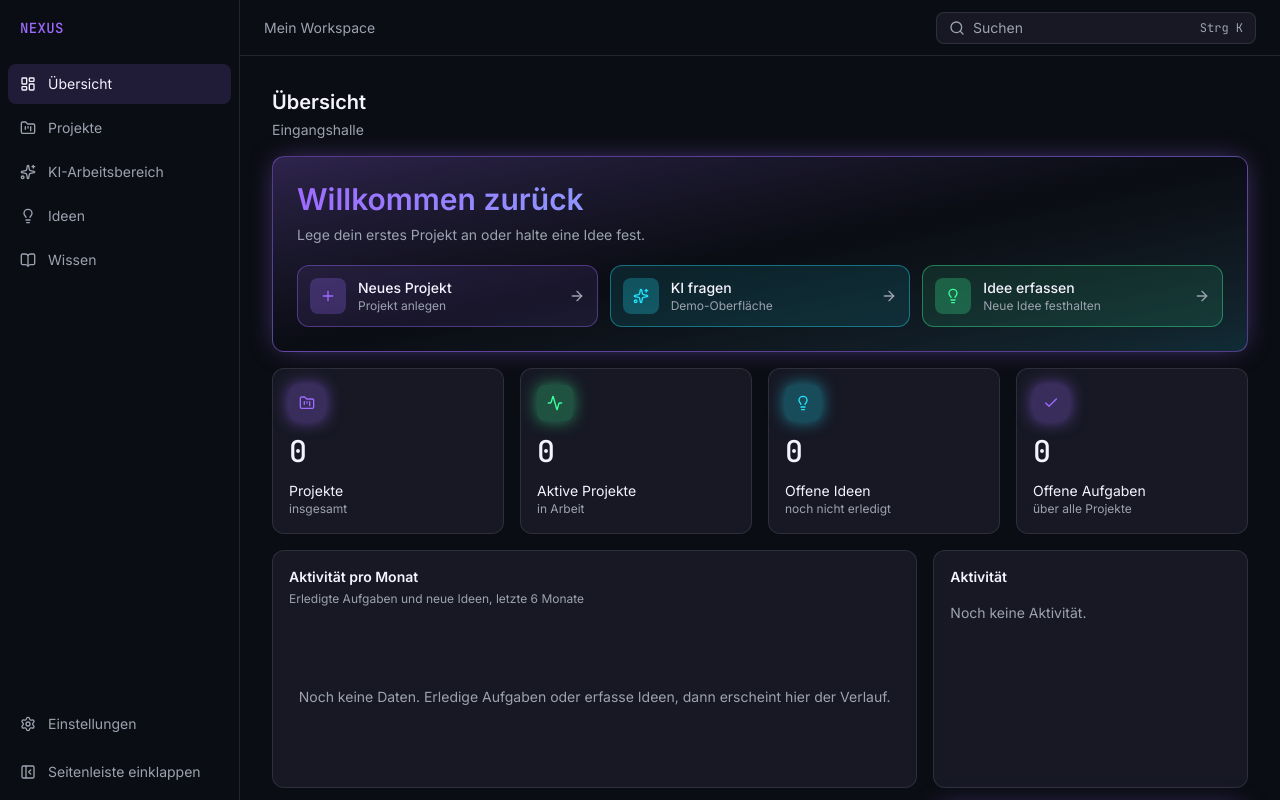
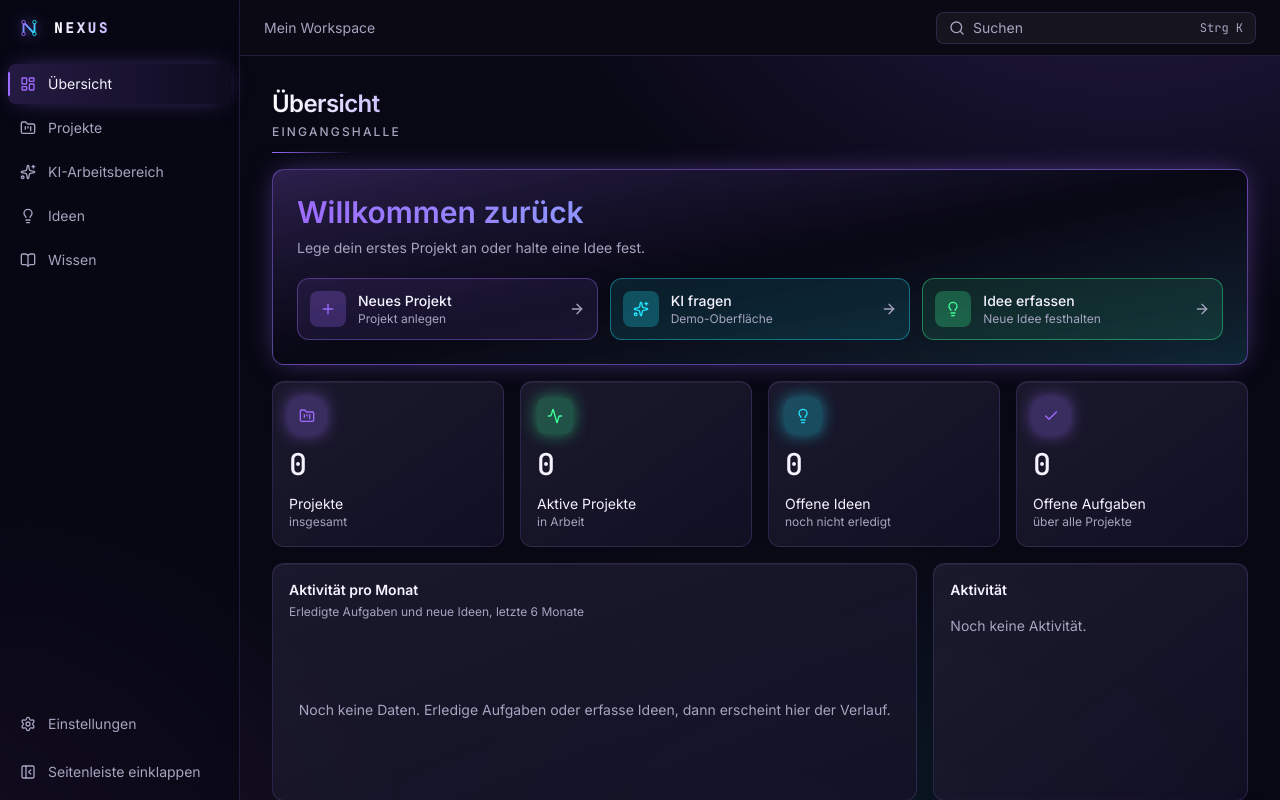
Before and after one commit to keylulu2701/Nexus, a React (Vite) app: page / in a window 1280 px wide. Built offline with nearby package versions, Linux system fonts and the light colour scheme.

Commit message:
Schritt 26: Neues Fundament im Weltraum-Stil

```diff
--- a/electron/main.cjs
+++ b/electron/main.cjs
@@ -85,8 +85,10 @@ function fensterErstellen() {
     height: 900,
     minWidth: 1024,
     minHeight: 640,
-    backgroundColor: '#0B0D14',
+    backgroundColor: '#080814',
     autoHideMenuBar: true,
+    titleBarStyle: 'hidden',
+    titleBarOverlay: { color: '#0a0914', symbolColor: '#f5f3ff', height: 56 },
     icon: path.join(__dirname, '..', 'build', 'icon.png'),
     webPreferences: {
       preload: path.join(__dirname, 'preload.cjs'),
--- a/src/components/Badge.tsx
+++ b/src/components/Badge.tsx
@@ -1,12 +1,13 @@
 import type { ReactNode } from 'react'
 
-type Farbe = 'neutral' | 'violet' | 'cyan' | 'green'
+type Farbe = 'neutral' | 'violet' | 'cyan' | 'green' | 'magenta'
 
 const stile: Record<Farbe, string> = {
-  neutral: 'bg-nx-text/10 text-nx-muted',
+  neutral: 'bg-white/10 text-nx-muted',
   violet: 'bg-nx-violet/15 text-nx-violet',
   cyan: 'bg-nx-cyan/15 text-nx-cyan',
   green: 'bg-nx-green/15 text-nx-green',
+  magenta: 'bg-nx-magenta/15 text-nx-magenta',
 }
 
 export function Badge({ farbe = 'neutral', children }: { farbe?: Farbe; children: ReactNode }) {
--- a/src/components/Card.tsx
+++ b/src/components/Card.tsx
@@ -3,7 +3,7 @@ import type { HTMLAttributes } from 'react'
 export function Card({ className = '', ...rest }: HTMLAttributes<HTMLDivElement>) {
   return (
     <div
-      className={`rounded-lg border border-nx-line bg-nx-panel p-4 ${className}`}
+      className={`rounded-lg border border-nx-line bg-nx-panel bg-gradient-to-br from-white/[0.04] to-transparent p-4 shadow-[inset_0_1px_0_rgb(255_255_255/0.05)] ${className}`}
       {...rest}
     />
   )
--- a/src/components/Input.tsx
+++ b/src/components/Input.tsx
@@ -3,7 +3,7 @@ import type { InputHTMLAttributes } from 'react'
 export function Input({ className = '', ...rest }: InputHTMLAttributes<HTMLInputElement>) {
   return (
     <input
-      className={`w-full rounded-md border border-nx-line bg-nx-bg px-3 py-2 text-sm text-nx-text placeholder:text-nx-muted hover:border-nx-text/25 ${className}`}
+      className={`w-full rounded-md border border-nx-line bg-nx-bg/70 px-3 py-2 text-sm text-nx-text transition-colors placeholder:text-nx-muted hover:border-nx-violet/40 focus-visible:border-nx-violet/70 focus-visible:shadow-[0_0_0_3px_rgb(157_107_255/0.18)] focus-visible:outline-none ${className}`}
       {...rest}
     />
   )
--- /dev/null
+++ b/src/components/Logo.tsx
@@ -0,0 +1,30 @@
+export function Logo({ groesse = 28 }: { groesse?: number }) {
+  return (
+    <svg
+      width={groesse}
+      height={groesse}
+      viewBox="0 0 512 512"
+      aria-hidden
+      style={{ filter: 'drop-shadow(0 0 6px rgb(157 107 255 / 0.55))' }}
+    >
+      <defs>
+        <linearGradient id="nx-logo-strich" x1="0" y1="0" x2="1" y2="1">
+          <stop offset="0" stopColor="#9D6BFF" />
+          <stop offset="1" stopColor="#22E5FF" />
+        </linearGradient>
+      </defs>
+      <path
+        d="M148 372 V140 L364 372 V140"
+        fill="none"
+        stroke="url(#nx-logo-strich)"
+        strokeWidth="38"
+        strokeLinecap="round"
+        strokeLinejoin="round"
+      />
+      <circle cx="148" cy="372" r="34" fill="#080814" stroke="#9D6BFF" strokeWidth="18" />
+      <circle cx="148" cy="140" r="34" fill="#080814" stroke="#9D6BFF" strokeWidth="18" />
+      <circle cx="364" cy="372" r="34" fill="#080814" stroke="#22E5FF" strokeWidth="18" />
+      <circle cx="364" cy="140" r="34" fill="#080814" stroke="#22E5FF" strokeWidth="18" />
+    </svg>
+  )
+}
--- a/src/components/PageHeader.tsx
+++ b/src/components/PageHeader.tsx
@@ -10,8 +10,16 @@ export function PageHeader({ titel, raum, aktion }: PageHeaderProps) {
   return (
     <div className="flex items-start justify-between gap-4">
       <div>
-        <h1 className="text-xl font-semibold">{titel}</h1>
-        {raum ? <p className="mt-1 text-sm text-nx-muted">{raum}</p> : null}
+        <h1 className="nx-titel text-2xl font-semibold tracking-tight">{titel}</h1>
+        {raum ? (
+          <p className="mt-1 text-xs font-medium uppercase tracking-[0.18em] text-nx-muted">
+            {raum}
+          </p>
+        ) : null}
+        <span
+          aria-hidden
+          className="mt-3 block h-px w-20 bg-gradient-to-r from-[var(--nx-akzent)] to-transparent"
+        />
       </div>
       {aktion}
     </div>
--- a/src/index.css
+++ b/src/index.css
@@ -1,14 +1,18 @@
 @import "tailwindcss";
 
 @theme {
-  --color-nx-bg: #0b0d14;
-  --color-nx-panel: #171824;
+  --color-nx-bg: #080814;
+  --color-nx-bar: #0a0914;
+  --color-nx-panel: rgb(21 18 40 / 0.78);
   --color-nx-violet: #9d6bff;
+  --color-nx-magenta: #e879f9;
+  --color-nx-lilac: #c4b5fd;
+  --color-nx-blue: #6ea8ff;
   --color-nx-cyan: #22e5ff;
   --color-nx-green: #3dff9a;
   --color-nx-text: #f5f3ff;
-  --color-nx-muted: #9ca3af;
-  --color-nx-line: rgb(245 243 255 / 0.1);
+  --color-nx-muted: #a6a4c0;
+  --color-nx-line: rgb(167 139 250 / 0.16);
 
   --font-sans: "Inter", system-ui, sans-serif;
   --font-mono: "JetBrains Mono", ui-monospace, monospace;
@@ -19,16 +23,127 @@
 }
 
 @layer base {
+  :root {
+    --nebel-1: 139 92 246;
+    --nebel-2: 232 121 249;
+    --nebel-3: 34 229 255;
+    --nx-akzent: #9d6bff;
+  }
+
+  /* Jeder Bereich hat einen eigenen leichten Farbton */
+  [data-sektor="uebersicht"] {
+    --nebel-1: 139 92 246;
+    --nebel-2: 232 121 249;
+    --nebel-3: 34 229 255;
+    --nx-akzent: #9d6bff;
+  }
+  [data-sektor="projekte"] {
+    --nebel-1: 157 107 255;
+    --nebel-2: 99 102 241;
+    --nebel-3: 232 121 249;
+    --nx-akzent: #9d6bff;
+  }
+  [data-sektor="ki"] {
+    --nebel-1: 34 211 238;
+    --nebel-2: 99 102 241;
+    --nebel-3: 157 107 255;
+    --nx-akzent: #22e5ff;
+  }
+  [data-sektor="ideen"] {
+    --nebel-1: 232 121 249;
+    --nebel-2: 244 114 182;
+    --nebel-3: 157 107 255;
+    --nx-akzent: #e879f9;
+  }
+  [data-sektor="wissen"] {
+    --nebel-1: 110 168 255;
+    --nebel-2: 99 102 241;
+    --nebel-3: 34 229 255;
+    --nx-akzent: #6ea8ff;
+  }
+  [data-sektor="einstellungen"] {
+    --nebel-1: 139 120 200;
+    --nebel-2: 99 102 241;
+    --nebel-3: 157 107 255;
+    --nx-akzent: #c4b5fd;
+  }
+
   body {
     background-color: var(--color-nx-bg);
     color: var(--color-nx-text);
     font-family: var(--font-sans);
   }
 
+  ::selection {
+    background: rgb(157 107 255 / 0.35);
+  }
+
   :focus-visible {
     outline: 2px solid var(--color-nx-violet);
     outline-offset: 2px;
   }
+
+  /* Schlanke, dunkle Scrollleisten */
+  * {
+    scrollbar-width: thin;
+    scrollbar-color: rgb(167 139 250 / 0.28) transparent;
+  }
+}
+
+/* Weicher Nebel im Hintergrund, statisch */
+.nx-nebel {
+  background:
+    radial-gradient(60rem 38rem at 88% -8%, rgb(var(--nebel-1) / 0.2), transparent 62%),
+    radial-gradient(52rem 38rem at -8% 108%, rgb(var(--nebel-2) / 0.14), transparent 62%),
+    radial-gradient(44rem 30rem at 62% 104%, rgb(var(--nebel-3) / 0.08), transparent 66%);
+}
+
+/* Leiste oben: Platz für die Fenster-Knöpfe der Desktop-App lassen */
+.nx-kopf {
+  padding-right: max(24px, calc(100vw - env(titlebar-area-x, 0px) - env(titlebar-area-width, 100vw) + 16px));
+}
+
+@utility nx-drag {
+  -webkit-app-region: drag;
+}
+
+@utility nx-no-drag {
+  -webkit-app-region: no-drag;
+}
+
+/* Überschrift mit leichtem Verlauf */
+@utility nx-titel {
+  background-image: linear-gradient(90deg, #ffffff, var(--color-nx-lilac));
+  -webkit-background-clip: text;
+  background-clip: text;
+  color: transparent;
+}
+
+/* Hauptknopf */
+@utility nx-knopf {
+  background-image: linear-gradient(135deg, #9d6bff, #c05ff0);
+  box-shadow:
+    0 0 22px -8px rgb(157 107 255 / 0.8),
+    inset 0 1px 0 rgb(255 255 255 / 0.18);
+
+  &:hover:not(:disabled) {
+    filter: brightness(1.1);
+  }
+
+  &:active:not(:disabled) {
+    filter: brightness(0.95);
+  }
+
+  &:disabled {
+    box-shadow: none;
+    filter: saturate(0.6);
+  }
+}
+
+/* Aktiver Menüpunkt */
+@utility nx-aktiv {
+  background-image: linear-gradient(90deg, rgb(157 107 255 / 0.2), rgb(157 107 255 / 0.05));
+  box-shadow: 0 0 24px -10px rgb(157 107 255 / 0.8);
 }
 
 @utility glow-violet {
--- a/src/layout/AppShell.tsx
+++ b/src/layout/AppShell.tsx
@@ -1,19 +1,30 @@
 import { useCallback, useState } from 'react'
-import { Outlet } from 'react-router-dom'
+import { Outlet, useLocation } from 'react-router-dom'
 import { RueckgaengigLeiste } from '../components/RueckgaengigLeiste'
 import { Header } from './Header'
 import { KommandoPalette } from './KommandoPalette'
 import { Sidebar } from './Sidebar'
 import { useTastenkuerzel } from './useTastenkuerzel'
 
+function sektorVon(pfad: string) {
+  if (pfad.startsWith('/projekte')) return 'projekte'
+  if (pfad.startsWith('/ki')) return 'ki'
+  if (pfad.startsWith('/ideen')) return 'ideen'
+  if (pfad.startsWith('/wissen')) return 'wissen'
+  if (pfad.startsWith('/einstellungen')) return 'einstellungen'
+  return 'uebersicht'
+}
+
 export function AppShell() {
   const [paletteOffen, setPaletteOffen] = useState(false)
   const umschalten = useCallback(() => setPaletteOffen((o) => !o), [])
+  const { pathname } = useLocation()
 
   useTastenkuerzel(umschalten)
 
   return (
-    <div className="flex h-screen">
+    <div data-sektor={sektorVon(pathname)} className="relative isolate flex h-screen">
+      <div aria-hidden className="nx-nebel pointer-events-none absolute inset-0 -z-10" />
       <Sidebar />
       <div className="flex min-w-0 flex-1 flex-col">
         <Header onSuchen={() => setPaletteOffen(true)} />
--- a/src/layout/Header.tsx
+++ b/src/layout/Header.tsx
@@ -3,14 +3,14 @@ import { de } from '../i18n/de'
 
 export function Header({ onSuchen }: { onSuchen: () => void }) {
   return (
-    <header className="flex h-14 shrink-0 items-center justify-between gap-4 border-b border-nx-line px-6">
+    <header className="nx-drag nx-kopf flex h-14 shrink-0 items-center justify-between gap-4 border-b border-nx-line bg-nx-bar pl-6">
       <p className="text-sm text-nx-muted">{de.app.workspace}</p>
 
       <button
         type="button"
         onClick={onSuchen}
         aria-label={de.shell.suchen}
-        className="flex h-8 w-80 items-center gap-2 rounded-md border border-nx-line bg-nx-panel px-3 text-sm text-nx-muted transition-colors hover:border-nx-text/25 hover:text-nx-text"
+        className="nx-no-drag flex h-8 w-80 items-center gap-2 rounded-md border border-nx-line bg-white/5 px-3 text-sm text-nx-muted transition-colors hover:border-nx-violet/40 hover:text-nx-text"
       >
         <Search size={16} className="shrink-0" />
         <span className="flex-1 text-left">{de.shell.suchen}</span>
--- a/src/layout/Sidebar.tsx
+++ b/src/layout/Sidebar.tsx
@@ -11,16 +11,41 @@ import {
   Sparkles,
 } from 'lucide-react'
 import type { LucideIcon } from 'lucide-react'
+import { Logo } from '../components/Logo'
 import { de } from '../i18n/de'
 
 const SPEICHER_KEY = 'nexus.seitenleiste.eingeklappt'
 
-const eintraege: { pfad: string; titel: string; icon: LucideIcon; ende?: boolean }[] = [
-  { pfad: '/', titel: de.nav.uebersicht.titel, icon: LayoutDashboard, ende: true },
-  { pfad: '/projekte', titel: de.nav.projekte.titel, icon: FolderKanban },
-  { pfad: '/ki', titel: de.nav.ki.titel, icon: Sparkles },
-  { pfad: '/ideen', titel: de.nav.ideen.titel, icon: Lightbulb },
-  { pfad: '/wissen', titel: de.nav.wissen.titel, icon: BookOpen },
+type Akzent = 'violet' | 'cyan' | 'magenta' | 'blue'
+
+const akzentIcon: Record<Akzent, string> = {
+  violet: 'text-nx-violet',
+  cyan: 'text-nx-cyan',
+  magenta: 'text-nx-magenta',
+  blue: 'text-nx-blue',
+}
+
+const akzentBalken: Record<Akzent, string> = {
+  violet: 'bg-nx-violet',
+  cyan: 'bg-nx-cyan',
+  magenta: 'bg-nx-magenta',
+  blue: 'bg-nx-blue',
+}
+
+type Eintrag = {
+  pfad: string
+  titel: string
+  icon: LucideIcon
+  akzent: Akzent
+  ende?: boolean
+}
+
+const eintraege: Eintrag[] = [
+  { pfad: '/', titel: de.nav.uebersicht.titel, icon: LayoutDashboard, akzent: 'violet', ende: true },
+  { pfad: '/projekte', titel: de.nav.projekte.titel, icon: FolderKanban, akzent: 'violet' },
+  { pfad: '/ki', titel: de.nav.ki.titel, icon: Sparkles, akzent: 'cyan' },
+  { pfad: '/ideen', titel: de.nav.ideen.titel, icon: Lightbulb, akzent: 'magenta' },
+  { pfad: '/wissen', titel: de.nav.wissen.titel, icon: BookOpen, akzent: 'blue' },
 ]
 
 function ladeZustand(): boolean {
@@ -32,6 +57,44 @@ function ladeZustand(): boolean {
 }
 
 const basis = 'flex h-10 items-center gap-3 rounded-md px-3 text-sm transition-colors'
+
+function NavEintrag({
+  eintrag,
+  eingeklappt,
+  klasse = '',
+}: {
+  eintrag: Eintrag
+  eingeklappt: boolean
+  klasse?: string
+}) {
+  const { pfad, titel, icon: Icon, akzent, ende } = eintrag
+  return (
+    <NavLink
+      to={pfad}
+      end={ende}
+      title={eingeklappt ? titel : undefined}
+      aria-label={titel}
+      className={({ isActive }) =>
+        `${basis} relative ${klasse} ${
+          isActive ? 'nx-aktiv text-nx-text' : 'text-nx-muted hover:bg-white/5 hover:text-nx-text'
+        }`
+      }
+    >
+      {({ isActive }) => (
+        <>
+          <span
+            aria-hidden
+            className={`absolute bottom-2 left-0 top-2 w-0.5 rounded-full transition-opacity ${akzentBalken[akzent]} ${
+              isActive ? 'opacity-100' : 'opacity-0'
+            }`}
+          />
+          <Icon size={16} className={`shrink-0 ${isActive ? akzentIcon[akzent] : ''}`} />
+          {eingeklappt ? null : <span className="truncate">{titel}</span>}
+        </>
+      )}
+    </NavLink>
+  )
+}
 
 export function Sidebar() {
   const [eingeklappt, setEingeklappt] = useState(ladeZustand)
@@ -47,50 +110,36 @@ export function Sidebar() {
     })
   }
 
-  function linkKlasse({ isActive }: { isActive: boolean }) {
-    return `${basis} ${
-      isActive
-        ? 'bg-nx-violet/15 text-nx-text'
-        : 'text-nx-muted hover:bg-nx-text/10 hover:text-nx-text'
-    }`
-  }
-
   return (
     <aside
-      className={`flex shrink-0 flex-col border-r border-nx-line bg-nx-bg p-2 transition-[width] ${
+      className={`flex shrink-0 flex-col border-r border-nx-line bg-nx-bg/60 p-2 backdrop-blur-md transition-[width] ${
         eingeklappt ? 'w-14' : 'w-60'
       }`}
     >
-      <div className="flex h-10 items-center px-3">
-        <span className="font-mono text-sm font-medium tracking-wide text-nx-violet">
-          {eingeklappt ? 'N' : de.app.name}
-        </span>
+      <div className="nx-drag flex h-10 items-center gap-3 px-2">
+        <Logo groesse={26} />
+        {eingeklappt ? null : (
+          <span className="nx-titel font-mono text-sm font-semibold tracking-[0.2em]">
+            {de.app.name}
+          </span>
+        )}
       </div>
 
       <nav aria-label={de.shell.hauptnavigation} className="mt-4 flex flex-1 flex-col gap-1">
-        {eintraege.map(({ pfad, titel, icon: Icon, ende }) => (
-          <NavLink
-            key={pfad}
-            to={pfad}
-            end={ende}
-            title={eingeklappt ? titel : undefined}
-            aria-label={titel}
-            className={linkKlasse}
-          >
-            <Icon size={16} className="shrink-0" />
-            {eingeklappt ? null : <span className="truncate">{titel}</span>}
-          </NavLink>
+        {eintraege.map((e) => (
+          <NavEintrag key={e.pfad} eintrag={e} eingeklappt={eingeklappt} />
         ))}
 
-        <NavLink
-          to="/einstellungen"
-          title={eingeklappt ? de.nav.einstellungen.titel : undefined}
-          aria-label={de.nav.einstellungen.titel}
-          className={(s) => `${linkKlasse(s)} mt-auto`}
-        >
-          <Settings size={16} className="shrink-0" />
-          {eingeklappt ? null : <span className="truncate">{de.nav.einstellungen.titel}</span>}
-        </NavLink>
+        <NavEintrag
+          eintrag={{
+            pfad: '/einstellungen',
+            titel: de.nav.einstellungen.titel,
+            icon: Settings,
+            akzent: 'violet',
+          }}
+          eingeklappt={eingeklappt}
+          klasse="mt-auto"
+        />
       </nav>
 
       <button
@@ -98,7 +147,7 @@ export function Sidebar() {
         onClick={umschalten}
         aria-label={eingeklappt ? de.shell.seitenleisteAusklappen : de.shell.seitenleisteEinklappen}
         title={eingeklappt ? de.shell.seitenleisteAusklappen : de.shell.seitenleisteEinklappen}
-        className={`${basis} mt-2 text-nx-muted hover:bg-nx-text/10 hover:text-nx-text`}
+        className={`${basis} mt-2 text-nx-muted hover:bg-white/5 hover:text-nx-text`}
       >
         {eingeklappt ? (
           <PanelLeftOpen size={16} className="shrink-0" />
```
Also changed, not shown: src/components/Button.tsx (+4 -3 lines).
